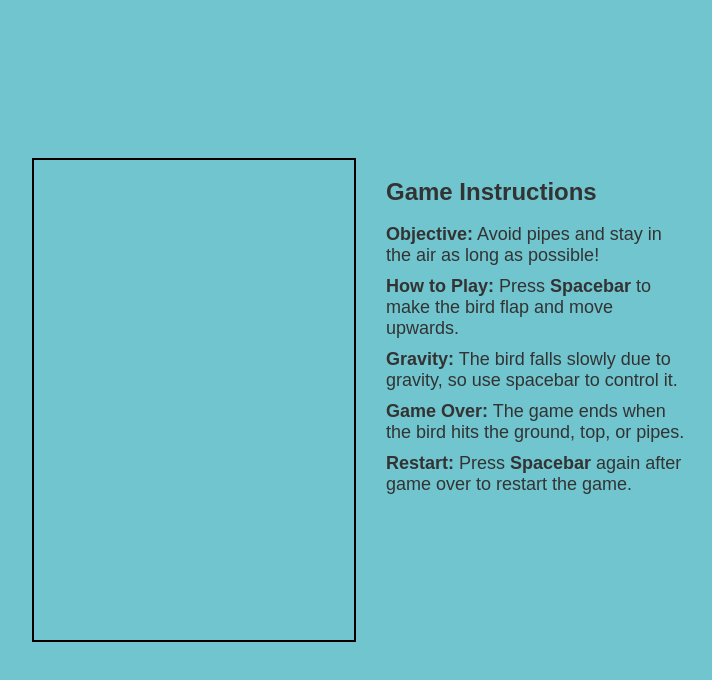
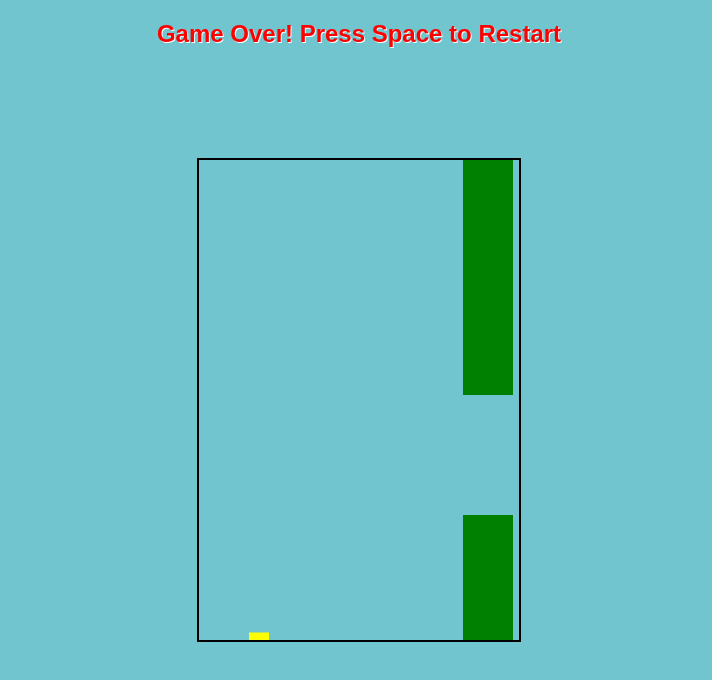
Before and after one commit to TahmeedHasan13/Flappy-Bird-Game, a plain HTML site: page index.html in a window 1280 px wide. Shown: the whole page, without its empty margins (281-993 px from the left). Drawn offline with Linux system fonts and the light colour scheme.

Commit message:
Include gaps in pipe trial 1

```diff
--- a/index.html
+++ b/index.html
@@ -1,8 +1,8 @@
 <!DOCTYPE html>
 <html lang="en">
 <head>
-  <meta charset="UTF-8">
-  <meta name="viewport" content="width=device-width, initial-scale=1.0">
+  <meta charset="UTF-8" />
+  <meta name="viewport" content="width=device-width, initial-scale=1.0"/>
   <title>Flappy Bird Game</title>
   <style>
     body {
@@ -10,79 +10,152 @@
       justify-content: center;
       align-items: center;
       height: 100vh;
-      background: #70c5ce;
       margin: 0;
+      background-color: #70c5ce;
       font-family: Arial, sans-serif;
-    }
-
-    .container {
-      display: flex;
-      align-items: flex-start;
-      gap: 30px;
     }
 
     canvas {
       background: #70c5ce;
-      border: 2px solid black;
-      display: block;
+      border: 2px solid #000;
     }
 
-    .instructions {
-      max-width: 300px;
-      font-size: 18px;
-      color: #333;
-    }
-
-    .instructions h2 {
+    #gameOverText {
+      position: absolute;
+      top: 20px;
       font-size: 24px;
-      margin-bottom: 10px;
-    }
-
-    .instructions ul {
-      list-style-type: none;
-      padding: 0;
-    }
-
-    .instructions li {
-      margin-bottom: 10px;
-    }
-
-    .instructions li span {
       font-weight: bold;
+      color: red;
+      text-shadow: 1px 1px #fff;
     }
   </style>
 </head>
 <body>
-  <div class="container">
-    <!-- Game Canvas -->
-    <canvas id="gameCanvas" width="320" height="480"></canvas>
-
-    <!-- Instructions Section -->
-    <div class="instructions">
-      <h2>Game Instructions</h2>
-      <ul>
-        <li><span>Objective:</span> Avoid pipes and stay in the air as long as possible!</li>
-        <li><span>How to Play:</span> Press <strong>Spacebar</strong> to make the bird flap and move upwards.</li>
-        <li><span>Gravity:</span> The bird falls slowly due to gravity, so use spacebar to control it.</li>
-        <li><span>Game Over:</span> The game ends when the bird hits the ground, top, or pipes.</li>
-        <li><span>Restart:</span> Press <strong>Spacebar</strong> again after game over to restart the game.</li>
-      </ul>
-    </div>
-  </div>
+  <canvas id="gameCanvas" width="320" height="480"></canvas>
+  <div id="gameOverText" style="display:none;">Game Over! Press Space to Restart</div>
 
   <script>
     const canvas = document.getElementById("gameCanvas");
     const ctx = canvas.getContext("2d");
 
-    let birdY = canvas.height / 2 - 20;
-    let birdSpeed = 0;
-    const gravity = 0.5;
-    const birdHeight = 20;
-    const birdWidth = 20;
+    const bird = {
+      x: 50,
+      y: canvas.height / 2,
+      width: 20,
+      height: 20,
+      speed: 0,
+      gravity: 0.5,
+      jump: -8
+    };
+
+    const pipes = [];
+    const pipeWidth = 50;
+    const pipeGap = 120;
+    const pipeSpeed = 2;
+    const pipeSpacing = 200;
+
+    let frame = 0;
     let isGameOver = false;
 
-    let pipes = [];
-    const pipeWidth = 50;
-    const pipeGap = 150;
-    const pipeSpeed = 2;
-    const pipeSpacing = 300;  // Pipe spacing increased
+    function drawBird() {
+      ctx.fillStyle = "yellow";
+      ctx.fillRect(bird.x, bird.y, bird.width, bird.height);
+    }
+
+    function drawPipes() {
+      ctx.fillStyle = "green";
+      for (let pipe of pipes) {
+        // Top pipe
+        ctx.fillRect(pipe.x, 0, pipeWidth, pipe.gapY);
+        // Bottom pipe
+        ctx.fillRect(pipe.x, pipe.gapY + pipeGap, pipeWidth, canvas.height - pipe.gapY - pipeGap);
+      }
+    }
+
+    function updatePipes() {
+      for (let pipe of pipes) {
+        pipe.x -= pipeSpeed;
+      }
+
+      // Add new pipe
+      if (frame % pipeSpacing === 0) {
+        const gapY = Math.floor(Math.random() * (canvas.height - pipeGap - 100)) + 50;
+        pipes.push({ x: canvas.width, gapY });
+      }
+
+      // Remove off-screen pipes
+      if (pipes.length && pipes[0].x + pipeWidth < 0) {
+        pipes.shift();
+      }
+    }
+
+    function checkCollision() {
+      // Ground or ceiling
+      if (bird.y + bird.height > canvas.height || bird.y < 0) {
+        return true;
+      }
+
+      // Pipes
+      for (let pipe of pipes) {
+        if (
+          bird.x < pipe.x + pipeWidth &&
+          bird.x + bird.width > pipe.x &&
+          (
+            bird.y < pipe.gapY ||
+            bird.y + bird.height > pipe.gapY + pipeGap
+          )
+        ) {
+          return true;
+        }
+      }
+
+      return false;
+    }
+
+    function gameOver() {
+      isGameOver = true;
+      document.getElementById("gameOverText").style.display = "block";
+    }
+
+    function gameLoop() {
+      if (isGameOver) return;
+
+      ctx.clearRect(0, 0, canvas.width, canvas.height);
+
+      // Bird physics
+      bird.speed += bird.gravity;
+      bird.y += bird.speed;
+
+      drawBird();
+      drawPipes();
+      updatePipes();
+
+      if (checkCollision()) {
+        gameOver();
+      } else {
+        frame++;
+        requestAnimationFrame(gameLoop);
+      }
+    }
+
+    document.addEventListener("keydown", (e) => {
+      if (e.code === "Space") {
+        if (isGameOver) {
+          // Reset game
+          bird.y = canvas.height / 2;
+          bird.speed = 0;
+          pipes.length = 0;
+          frame = 0;
+          isGameOver = false;
+          document.getElementById("gameOverText").style.display = "none";
+          gameLoop();
+        } else {
+          bird.speed = bird.jump;
+        }
+      }
+    });
+
+    gameLoop();
+  </script>
+</body>
+</html>
```
